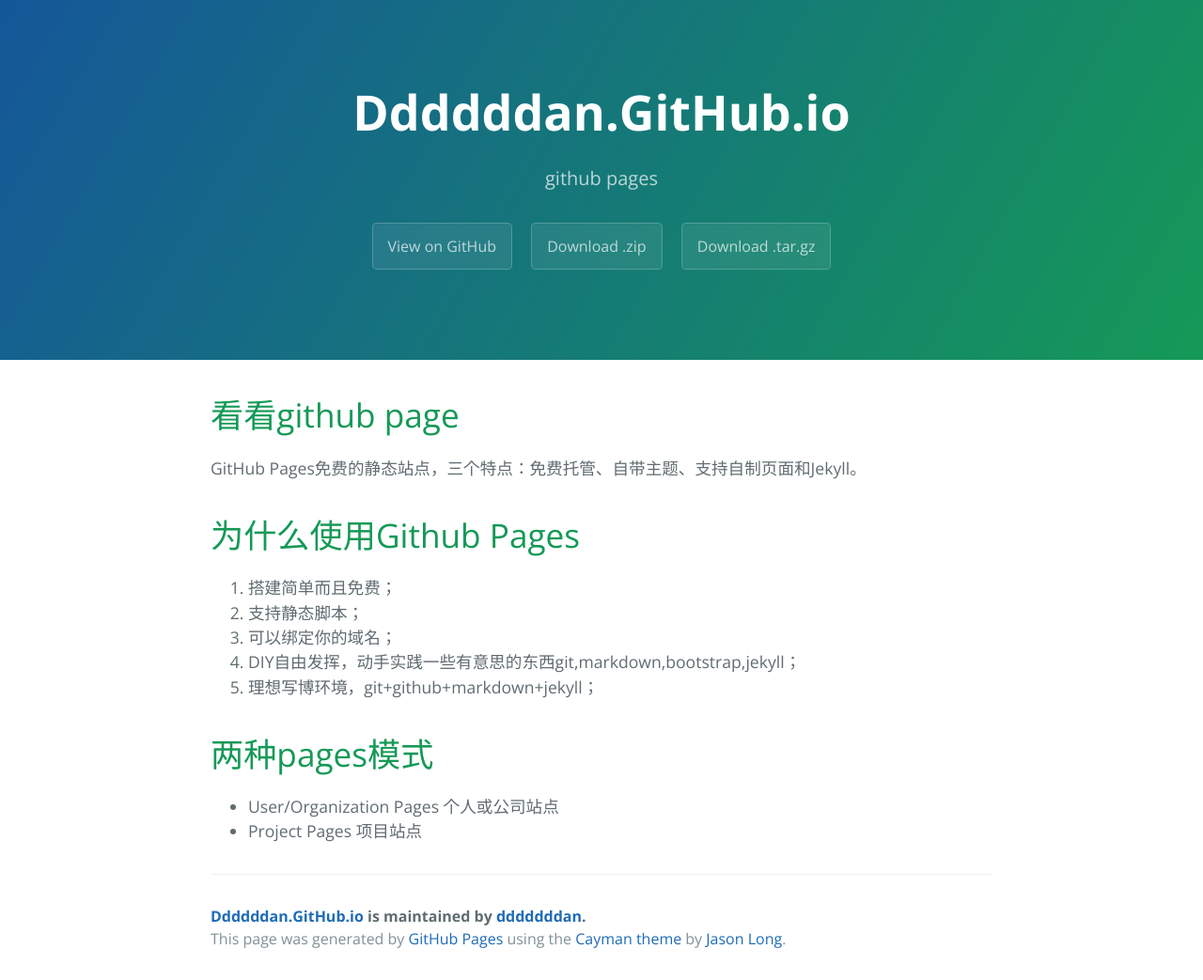
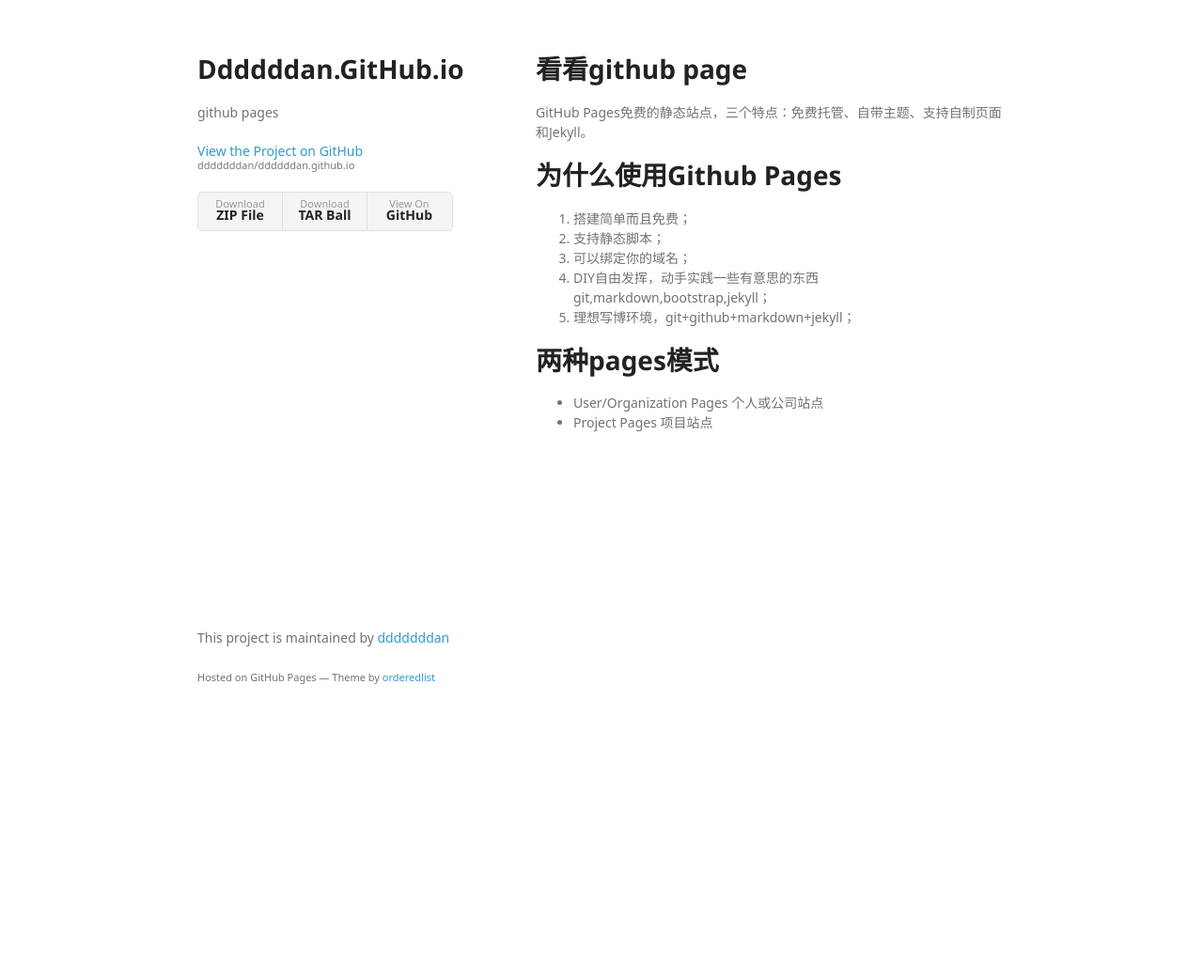
Before and after one commit to dddddddan/ddddddan.github.io, a plain HTML site: page index.html in a window 1280 px wide. Shown: the whole page at 94% size. After the commit the page ends 800 px from the top, so only its background shows below. Drawn offline with nearby package versions, Linux system fonts and the light colour scheme; a web font is replaced by a local one.

Commit message:
Create gh-pages branch via GitHub

```diff
--- a/index.html
+++ b/index.html
@@ -1,25 +1,34 @@
-<!DOCTYPE html>
-<html lang="en-us">
+<!doctype html>
+<html>
   <head>
-    <meta charset="UTF-8">
+    <meta charset="utf-8">
+    <meta http-equiv="X-UA-Compatible" content="chrome=1">
     <title>Ddddddan.GitHub.io by dddddddan</title>
-    <meta name="viewport" content="width=device-width, initial-scale=1">
-    <link rel="stylesheet" type="text/css" href="stylesheets/normalize.css" media="screen">
-    <link href='https://fonts.googleapis.com/css?family=Open+Sans:400,700' rel='stylesheet' type='text/css'>
-    <link rel="stylesheet" type="text/css" href="stylesheets/stylesheet.css" media="screen">
-    <link rel="stylesheet" type="text/css" href="stylesheets/github-light.css" media="screen">
+
+    <link rel="stylesheet" href="stylesheets/styles.css">
+    <link rel="stylesheet" href="stylesheets/github-light.css">
+    <meta name="viewport" content="width=device-width">
+    <!--[if lt IE 9]>
+    <script src="//html5shiv.googlecode.com/svn/trunk/html5.js"></script>
+    <![endif]-->
   </head>
   <body>
-    <section class="page-header">
-      <h1 class="project-name">Ddddddan.GitHub.io</h1>
-      <h2 class="project-tagline">github pages</h2>
-      <a href="https://github.com/dddddddan/ddddddan.github.io" class="btn">View on GitHub</a>
-      <a href="https://github.com/dddddddan/ddddddan.github.io/zipball/master" class="btn">Download .zip</a>
-      <a href="https://github.com/dddddddan/ddddddan.github.io/tarball/master" class="btn">Download .tar.gz</a>
-    </section>
+    <div class="wrapper">
+      <header>
+        <h1>Ddddddan.GitHub.io</h1>
+        <p>github pages</p>
 
-    <section class="main-content">
-      <h1>
+        <p class="view"><a href="https://github.com/dddddddan/ddddddan.github.io">View the Project on GitHub <small>dddddddan/ddddddan.github.io</small></a></p>
+
+
+        <ul>
+          <li><a href="https://github.com/dddddddan/ddddddan.github.io/zipball/master">Download <strong>ZIP File</strong></a></li>
+          <li><a href="https://github.com/dddddddan/ddddddan.github.io/tarball/master">Download <strong>TAR Ball</strong></a></li>
+          <li><a href="https://github.com/dddddddan/ddddddan.github.io">View On <strong>GitHub</strong></a></li>
+        </ul>
+      </header>
+      <section>
+        <h1>
 <a id="看看github-page" class="anchor" href="#%E7%9C%8B%E7%9C%8Bgithub-page" aria-hidden="true"><span aria-hidden="true" class="octicon octicon-link"></span></a>看看github page</h1>
 
 <p>GitHub Pages免费的静态站点，三个特点：免费托管、自带主题、支持自制页面和Jekyll。</p>
@@ -42,15 +51,13 @@
 <li>User/Organization Pages 个人或公司站点</li>
 <li>Project Pages 项目站点</li>
 </ul>
-
-      <footer class="site-footer">
-        <span class="site-footer-owner"><a href="https://github.com/dddddddan/ddddddan.github.io">Ddddddan.GitHub.io</a> is maintained by <a href="https://github.com/dddddddan">dddddddan</a>.</span>
-
-        <span class="site-footer-credits">This page was generated by <a href="https://pages.github.com">GitHub Pages</a> using the <a href="https://github.com/jasonlong/cayman-theme">Cayman theme</a> by <a href="https://twitter.com/jasonlong">Jason Long</a>.</span>
+      </section>
+      <footer>
+        <p>This project is maintained by <a href="https://github.com/dddddddan">dddddddan</a></p>
+        <p><small>Hosted on GitHub Pages &mdash; Theme by <a href="https://github.com/orderedlist">orderedlist</a></small></p>
       </footer>
-
-    </section>
-
+    </div>
+    <script src="javascripts/scale.fix.js"></script>
 
   </body>
 </html>
```
